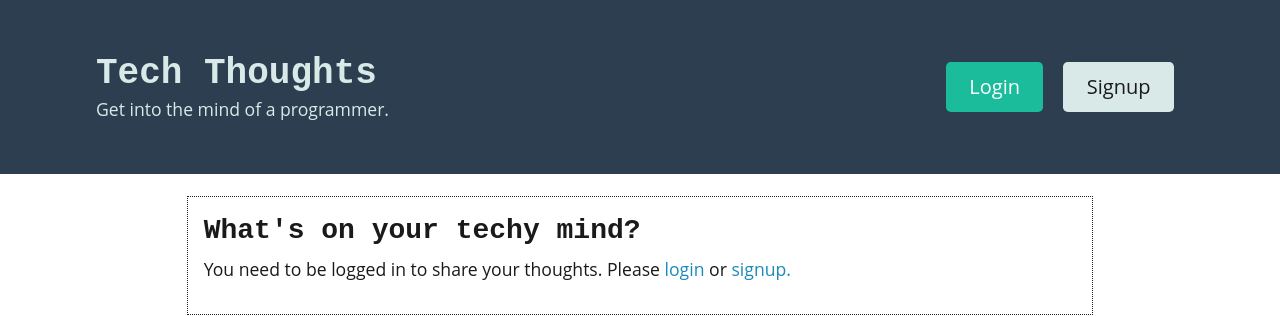
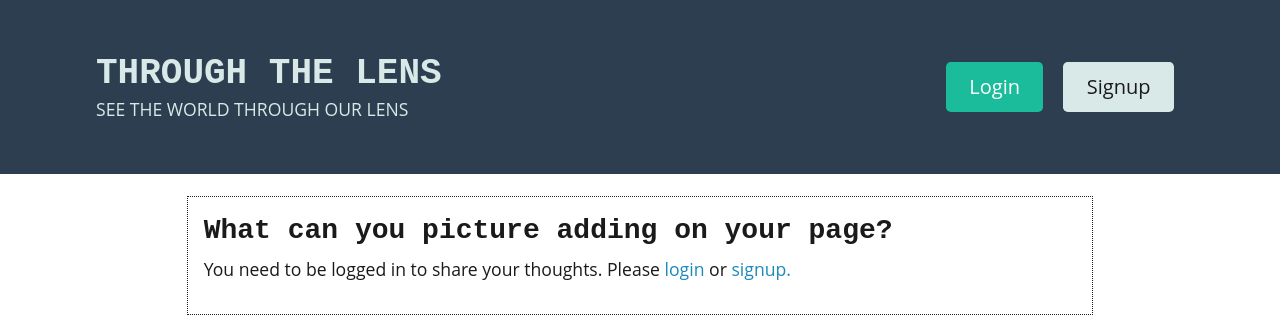
Before and after one commit to James21198/Through-the-Lens, a React (Vite) app in the folder client/: page / in a window 1280 px wide. Shown: the top 317 px of the page. Built offline with nearby package versions, Linux system fonts and the light colour scheme; no server answers.

Commit message:
Client Name and Slogan Added

```diff
--- a/client/src/components/Header/index.jsx
+++ b/client/src/components/Header/index.jsx
@@ -12,9 +12,9 @@ const Header = () => {
       <div className="container flex-row justify-space-between-lg justify-center align-center">
         <div>
           <Link className="text-light" to="/">
-            <h1 className="m-0">Tech Thoughts</h1>
+            <h1 className="m-0">THROUGH THE LENS</h1>
           </Link>
-          <p className="m-0">Get into the mind of a programmer.</p>
+          <p className="m-0">SEE THE WORLD THROUGH OUR LENS</p>
         </div>
         <div>
           {Auth.loggedIn() ? (
--- a/client/src/components/ThoughtForm/index.jsx
+++ b/client/src/components/ThoughtForm/index.jsx
@@ -50,7 +50,7 @@ const ThoughtForm = () => {
 
   return (
     <div>
-      <h3>What's on your techy mind?</h3>
+      <h3>What can you picture adding on your page?</h3>
 
       {Auth.loggedIn() ? (
         <>
```
